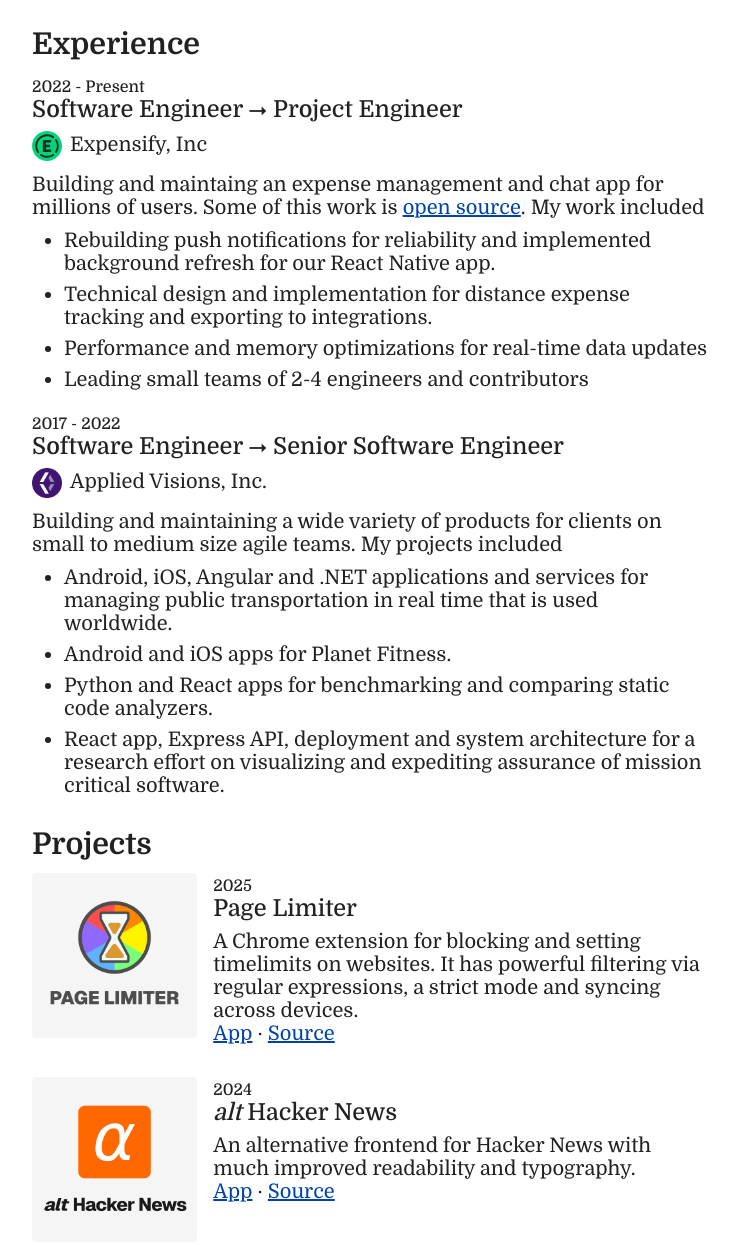
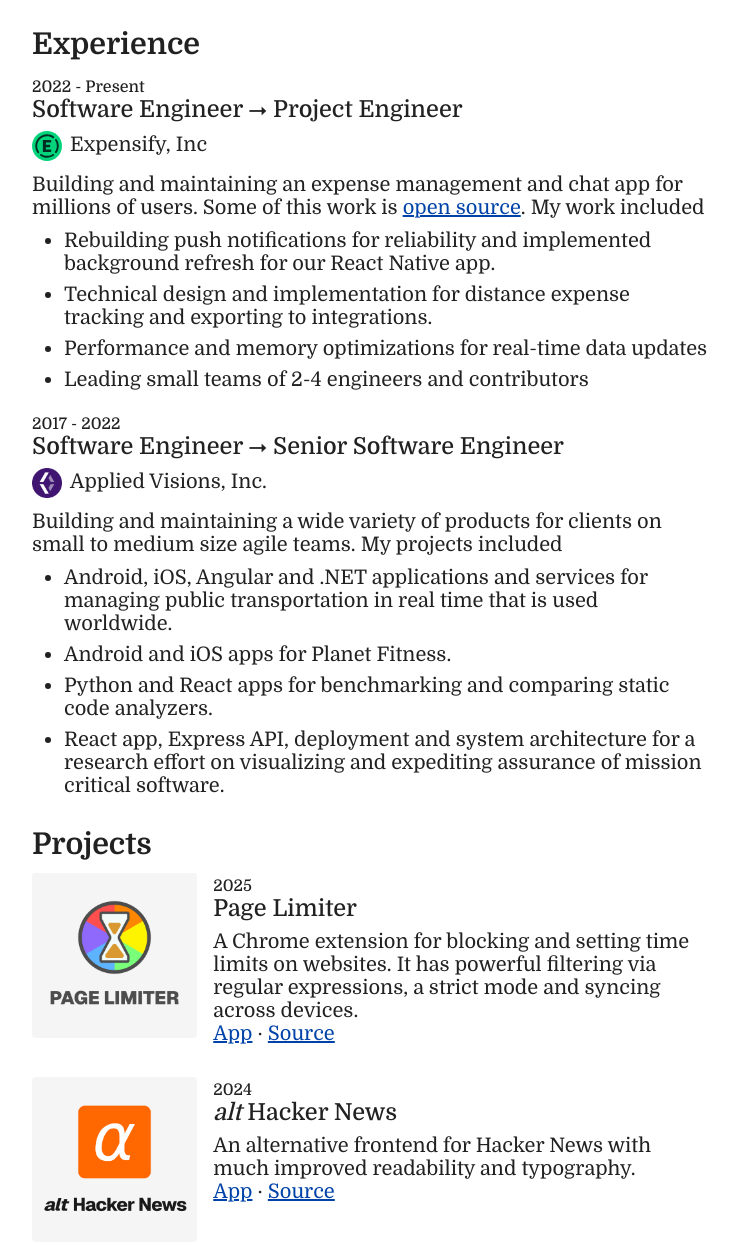
Before and after one commit to arosiclair/portfolio, a Gatsby site: page / in a window 1280 px wide. Shown: the part 1110-2355 px from the top of the page, without its empty margins (182-920 px from the left). Built offline with nearby package versions, Linux system fonts and the light colour scheme; Gatsby itself is replaced by a stand-in of ours.

Commit message:
spelling

```diff
--- a/src/components/experience.js
+++ b/src/components/experience.js
@@ -62,7 +62,7 @@
         </ExperienceLink>
       </ExperienceItemSubtitle>
       <ExperienceItemSummary>
-        Building and maintaing an expense management and chat app for millions
+        Building and maintaining an expense management and chat app for millions
         of users. Some of this work is{' '}
         <a
           href="https://github.com/Expensify/App/pulls?page=1&q=is%3Apr+author%3Aarosiclair"
--- a/src/components/projects.js
+++ b/src/components/projects.js
@@ -50,8 +50,8 @@
         <Timestamp>2025</Timestamp>
         <h3>Page Limiter</h3>
         <p>
-          A Chrome extension for blocking and setting timelimits on websites. It
-          has powerful filtering via regular expressions, a strict mode and
+          A Chrome extension for blocking and setting time limits on websites.
+          It has powerful filtering via regular expressions, a strict mode and
           syncing across devices.
           <br />
           <a
```
